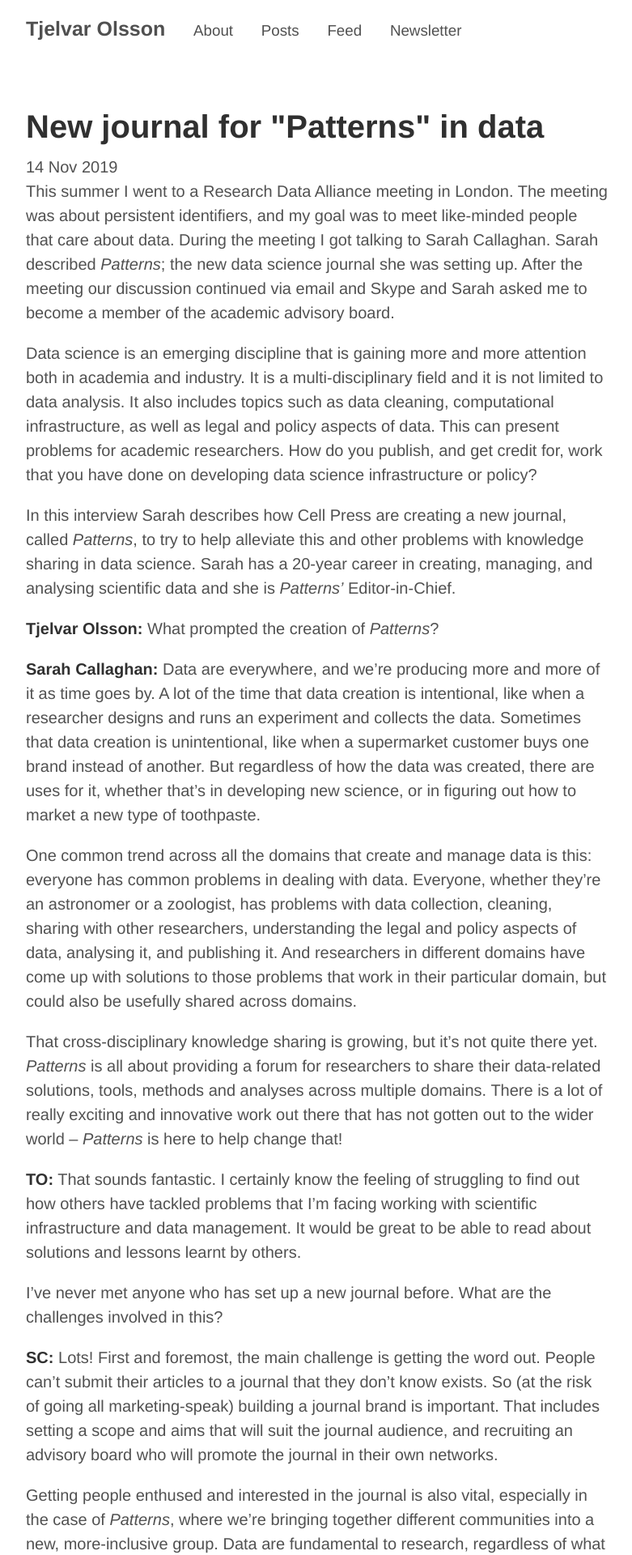
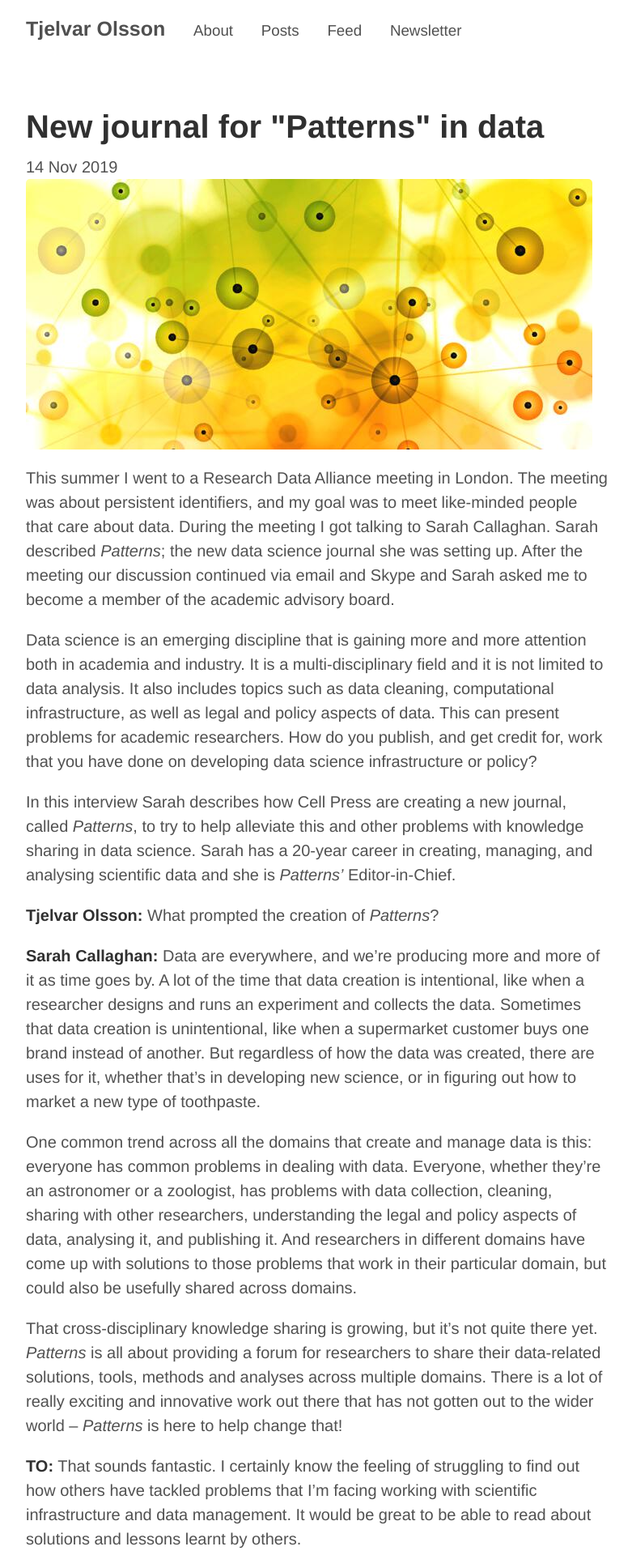
Before and after one commit to tjelvar-olsson/tjelvar-olsson.github.io, a Jekyll site: the page built from _posts/2019-11-14-new-journal-for-patterns-in-data.md, in a window 1280 px wide. Shown: the top 1920 px of the page at 81% size, without its empty margins (248-1029 px from the left). Built offline with Jekyll 4.4.1, drawn with Linux system fonts in a browser that asks for light colours; comment, search, counter and statistics services are not loaded.

Commit message:
Add image to patterns post

```diff
--- a/_posts/2019-11-14-new-journal-for-patterns-in-data.md
+++ b/_posts/2019-11-14-new-journal-for-patterns-in-data.md
@@ -5,6 +5,8 @@
 tags:
   - data management
 ---
+
+![Patterns.](/images/patterns.jpg)
 
 This summer I went to a Research Data Alliance meeting in London. The meeting
 was about persistent identifiers, and my goal was to meet like-minded people
```
Also changed, not shown: images/patterns.jpg (added).
